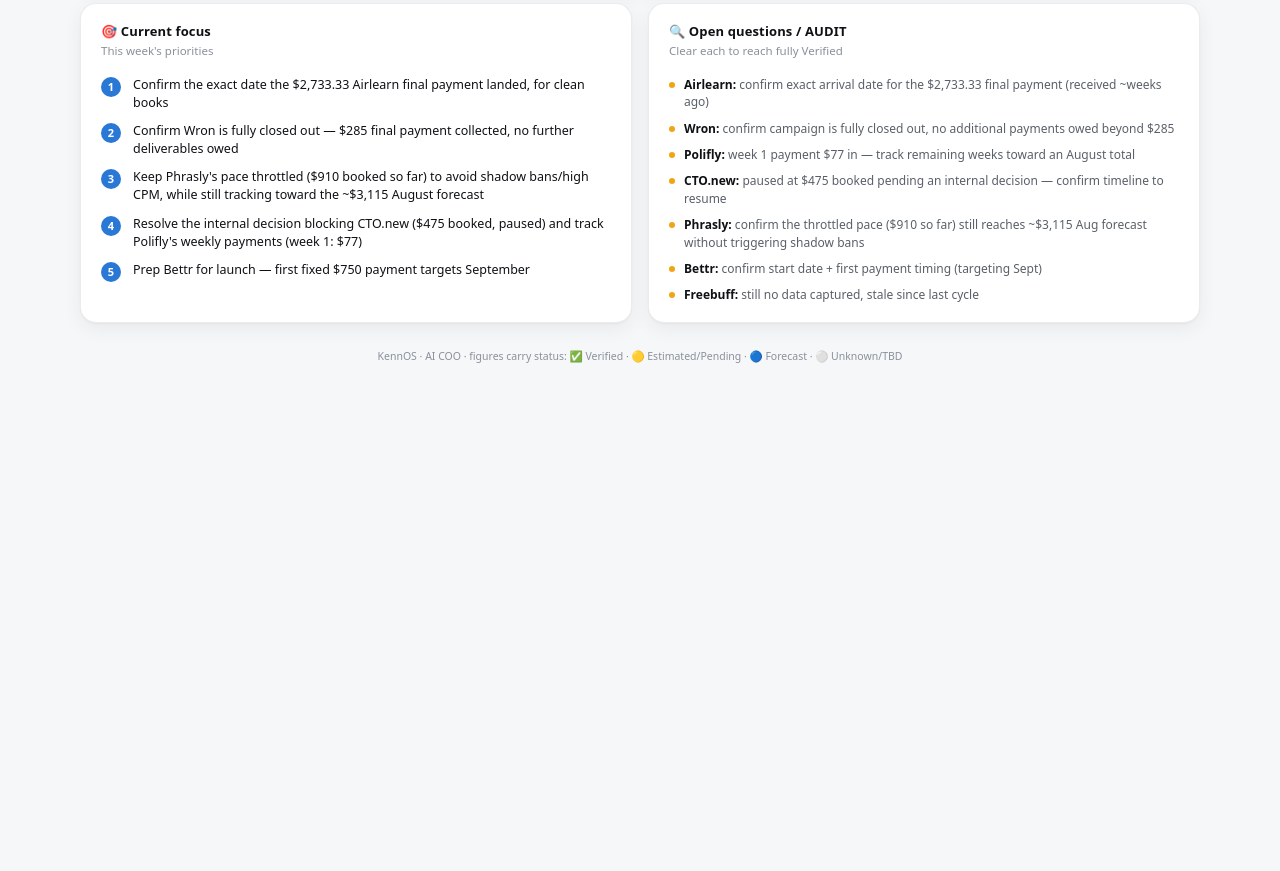
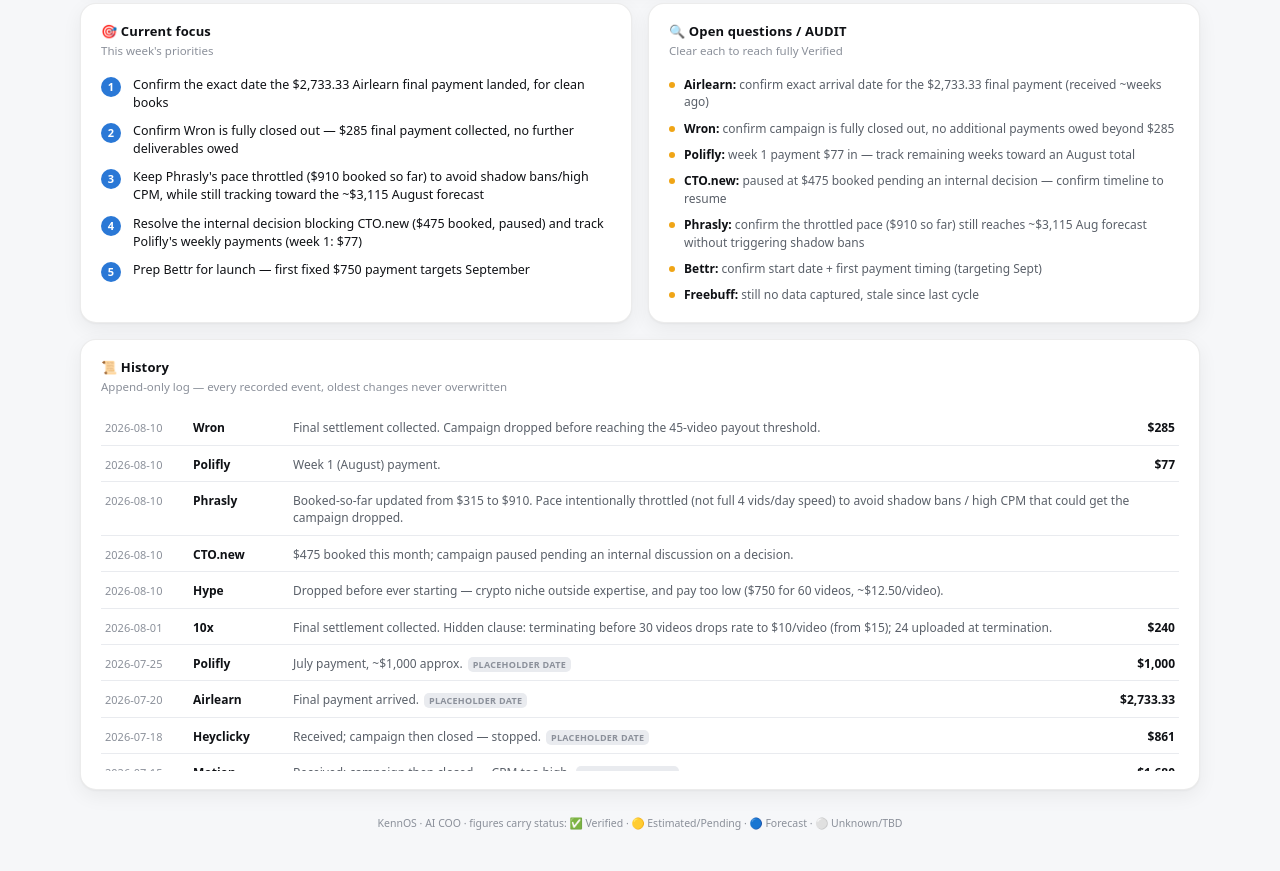
Before and after one commit to kennsr/kennos-ceo-dashboard, a plain HTML site: page index.html in a window 1280 px wide. Shown: the part 1019-1890 px from the top of the page. Before the commit the page ends 1423 px from the top, so only its background shows below. Drawn offline with Linux system fonts and the light colour scheme.

Commit message:
Add ledger.json append-only history log + History section on the dashboard

```diff
--- a/index.html
+++ b/index.html
@@ -96,6 +96,17 @@
   ul.au li::before{content:"";position:absolute;left:0;top:6px;width:6px;height:6px;border-radius:50%;background:var(--amber);}
   ul.au li b{color:var(--ink);font-weight:700;}
 
+  /* history */
+  .hist{display:flex;flex-direction:column;gap:2px;max-height:360px;overflow-y:auto;}
+  .hi{display:grid;grid-template-columns:78px 90px 1fr auto;gap:10px;align-items:baseline;padding:8px 4px;border-bottom:1px solid var(--grid);font-size:12px;}
+  .hi:last-child{border-bottom:none;}
+  .hi .hd8{color:var(--muted);font-variant-numeric:tabular-nums;font-size:11px;}
+  .hi .hcp{font-weight:700;}
+  .hi .hnt{color:var(--ink2);}
+  .hi .ham{font-weight:750;font-variant-numeric:tabular-nums;white-space:nowrap;}
+  .hi .htag{font-size:9px;font-weight:750;text-transform:uppercase;letter-spacing:.03em;color:var(--muted);
+    background:var(--grid);border-radius:5px;padding:1px 5px;margin-left:5px;}
+
   .foot{text-align:center;font-size:10.5px;color:var(--muted);margin-top:26px;}
   .err{max-width:600px;margin:60px auto;text-align:center;color:var(--ink2);font-size:14px;}
 
@@ -125,6 +136,9 @@
     .hg{grid-template-columns:1fr;}
 
     ol.fc li,ul.au li{font-size:12px;}
+
+    .hi{grid-template-columns:1fr;gap:2px;padding:9px 4px;}
+    .hi .ham{grid-row:1;}
   }
 
   @media(max-width:360px){
@@ -140,7 +154,7 @@
 <script>
 async function loadDashboard(){
   const app = document.getElementById('app');
-  let data;
+  let data, ledger;
   try{
     const res = await fetch('./data.json', {cache:'no-store'});
     if(!res.ok) throw new Error('HTTP '+res.status);
@@ -149,7 +163,13 @@
     app.innerHTML = '<div class="err">Couldn\'t load data.json (' + e.message + '). Make sure it sits next to index.html.</div>';
     return;
   }
-  render(data);
+  try{
+    const lres = await fetch('./ledger.json', {cache:'no-store'});
+    ledger = lres.ok ? await lres.json() : null;
+  }catch(e){
+    ledger = null;
+  }
+  render(data, ledger);
 }
 
 function esc(s){
@@ -213,7 +233,31 @@
   if (kpiSlot) kpiSlot.innerHTML = receivedKpiHtml(appData);
 });
 
-function render(d){
+function historyHtml(ledger){
+  if (!ledger || !ledger.entries || !ledger.entries.length) return '';
+  const entries = ledger.entries.slice().sort((a, b) => b.date.localeCompare(a.date));
+  const rows = entries.map(e => {
+    const isBackfill = /BACKFILL/.test(e.note || '');
+    const amt = (typeof e.amount === 'number') ? fmtUsd(e.amount) : '';
+    const noteClean = (e.note || '').replace(/\s*BACKFILL[^.]*\.?/, '').trim();
+    return `<div class="hi">
+      <span class="hd8">${esc(e.date)}</span>
+      <span class="hcp">${esc(e.campaign)}</span>
+      <span class="hnt">${esc(noteClean)}${isBackfill ? '<span class="htag">placeholder date</span>' : ''}</span>
+      <span class="ham">${esc(amt)}</span>
+    </div>`;
+  }).join('');
+  return `
+  <div class="row">
+    <div class="card">
+      <h3>📜 History</h3>
+      <div class="cap">Append-only log — every recorded event, oldest changes never overwritten</div>
+      <div class="hist">${rows}</div>
+    </div>
+  </div>`;
+}
+
+function render(d, ledger){
   const app = document.getElementById('app');
   appData = d;
   receivedMode = (d.received && d.received.defaultMode) || 'mtd';
@@ -272,6 +316,8 @@
     </div>
   </div>
 
+  ${historyHtml(ledger)}
+
   <div class="foot">${esc(d.footer)}</div>
   `;
 }
--- /dev/null
+++ b/ledger.json
@@ -0,0 +1,18 @@
+{
+  "note": "Append-only history log. New entries get added here (never edited/deleted) alongside updates to data.json's current-state snapshot, so nothing gets silently overwritten. 'date' = when the event happened; entries below marked BACKFILL were logged retroactively on 2026-08-20 from earlier chat context, so some dates are approximate placeholders (flagged individually).",
+  "entries": [
+    { "date": "2026-06-25", "campaign": "Polifly", "type": "payment", "amount": 60, "note": "First payment (late June). BACKFILL — placeholder date, confirm exact." },
+    { "date": "2026-07-12", "campaign": "Airlearn", "type": "payment", "amount": 1000, "note": "Airlearn #1 paid. BACKFILL — later corrected, see next entry." },
+    { "date": "2026-07-12", "campaign": "Airlearn", "type": "correction", "amount": 1300, "note": "Correction: Airlearn #1 was actually $1,300, not $1,000." },
+    { "date": "2026-07-15", "campaign": "Motion", "type": "payment", "amount": 1680, "note": "Received; campaign then closed — CPM too high. BACKFILL — placeholder date, confirm exact." },
+    { "date": "2026-07-18", "campaign": "Heyclicky", "type": "payment", "amount": 861, "note": "Received; campaign then closed — stopped. BACKFILL — placeholder date, confirm exact." },
+    { "date": "2026-07-20", "campaign": "Airlearn", "type": "payment", "amount": 2733.33, "note": "Final payment arrived. BACKFILL — placeholder date ('weeks ago' as of Aug 10), confirm exact." },
+    { "date": "2026-07-25", "campaign": "Polifly", "type": "payment", "amount": 1000, "note": "July payment, ~$1,000 approx. BACKFILL — placeholder date, confirm exact." },
+    { "date": "2026-08-01", "campaign": "10x", "type": "payment", "amount": 240, "note": "Final settlement collected. Hidden clause: terminating before 30 videos drops rate to $10/video (from $15); 24 uploaded at termination." },
+    { "date": "2026-08-10", "campaign": "Wron", "type": "payment", "amount": 285, "note": "Final settlement collected. Campaign dropped before reaching the 45-video payout threshold." },
+    { "date": "2026-08-10", "campaign": "Polifly", "type": "payment", "amount": 77, "note": "Week 1 (August) payment." },
+    { "date": "2026-08-10", "campaign": "Phrasly", "type": "status", "note": "Booked-so-far updated from $315 to $910. Pace intentionally throttled (not full 4 vids/day speed) to avoid shadow bans / high CPM that could get the campaign dropped." },
+    { "date": "2026-08-10", "campaign": "CTO.new", "type": "status", "note": "$475 booked this month; campaign paused pending an internal discussion on a decision." },
+    { "date": "2026-08-10", "campaign": "Hype", "type": "status", "note": "Dropped before ever starting — crypto niche outside expertise, and pay too low ($750 for 60 videos, ~$12.50/video)." }
+  ]
+}
```
